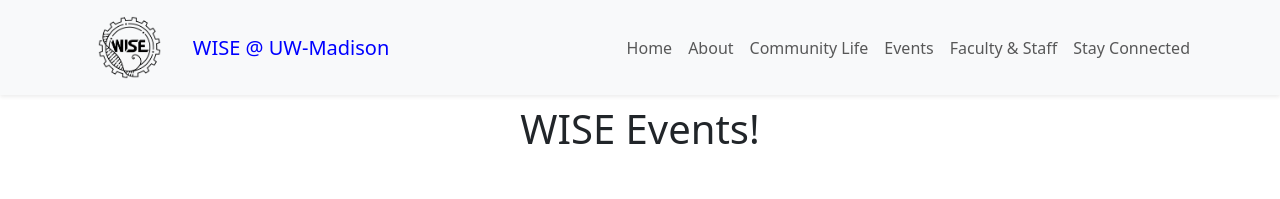
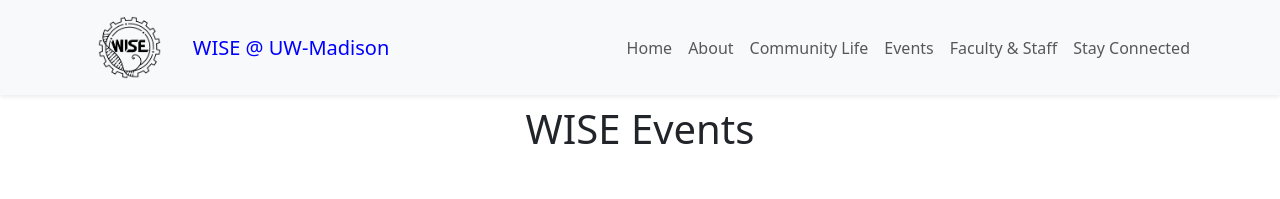
Before and after one commit to CS571-F25/p1, a React (Vite) app: page /#/events in a window 1280 px wide. Shown: the top 199 px of the page. Built offline with nearby package versions, Linux system fonts and the light colour scheme.

Commit message:
accessibility

```diff
--- a/src/pages/AboutWISE.jsx
+++ b/src/pages/AboutWISE.jsx
@@ -45,7 +45,7 @@
             <Row className="mb-4">
                 <Col md={4} sm={12} className="mb-3">
                     <Card className="p-3 h-100 shadow-sm text-start">
-                        <h3>How to Join</h3>
+                        <h2>How to Join</h2>
                         <p>All items must be completed by your due date (May 1 for most admitted students).
                             You can be assigned to any learning/theme community even if you did not preference it.</p>
                         <ol>
@@ -59,7 +59,7 @@
                 </Col>
                 <Col md={4} sm={12} className="mb-3">
                     <Card className="p-3 h-100 shadow-sm text-start">
-                        <h3>Community Goals</h3>
+                        <h2>Community Goals</h2>
                         <ul>
                             <li>
                                 Build a strong community with other WISE students (past and present), UW-Madison
@@ -74,7 +74,7 @@
                             <li>Expose students to different areas of study and research</li>
                             <li>Develop skills that will support students' success as a college student and future professional</li>
                         </ul>
-                        {/* <h3>Community Expectations</h3>
+                        {/* <h2>Community Expectations</h2>
                         <ul>
                             <li>Acknowledge that the WISE first-year seminar is an integral part of the WISE
                                 experience and agree to attend at least one semester of the seminar.
@@ -90,7 +90,7 @@
                 </Col>
                 <Col md={4} sm={12} className="mb-3">
                     <Card className="p-3 h-100 shadow-sm text-start">
-                        <h3>Activities & Events</h3>
+                        <h2>Activities & Events</h2>
                         <p>
                             WISE integrates a regular schedule of social and enrichment activities including
                             community building events, lab and research tours, co-curricular programming with
--- a/src/pages/WISEEvents.jsx
+++ b/src/pages/WISEEvents.jsx
@@ -16,7 +16,7 @@
     });
 
     return <Container style={{paddingTop: "25px", marginBottom:"2rem"}}>
-        <h1 className = "text-center my-5">WISE Events!</h1>
+        <h1 className = "text-center my-5">WISE Events</h1>
         <DropdownButton id="dropdown-basic-button" title="Sort Date By">
             <Dropdown.Item onClick={() => setSortOrder("asc")}>Oldest to Newest</Dropdown.Item>
             <Dropdown.Item onClick={() => setSortOrder("desc")}>Newest to Oldest</Dropdown.Item>
```
Also changed, not shown: 3 other files (tests, documents, lock files or other folders).
